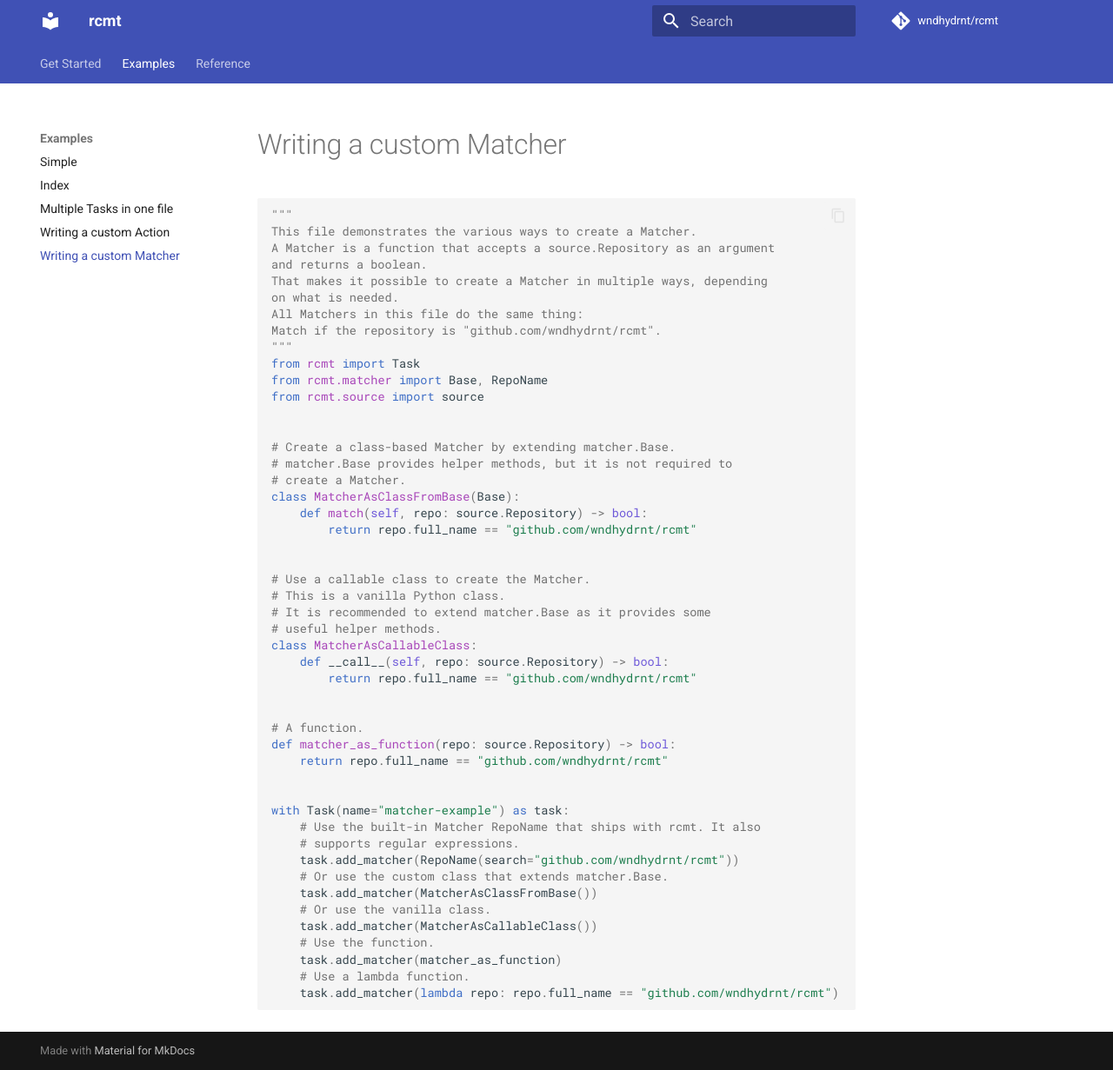
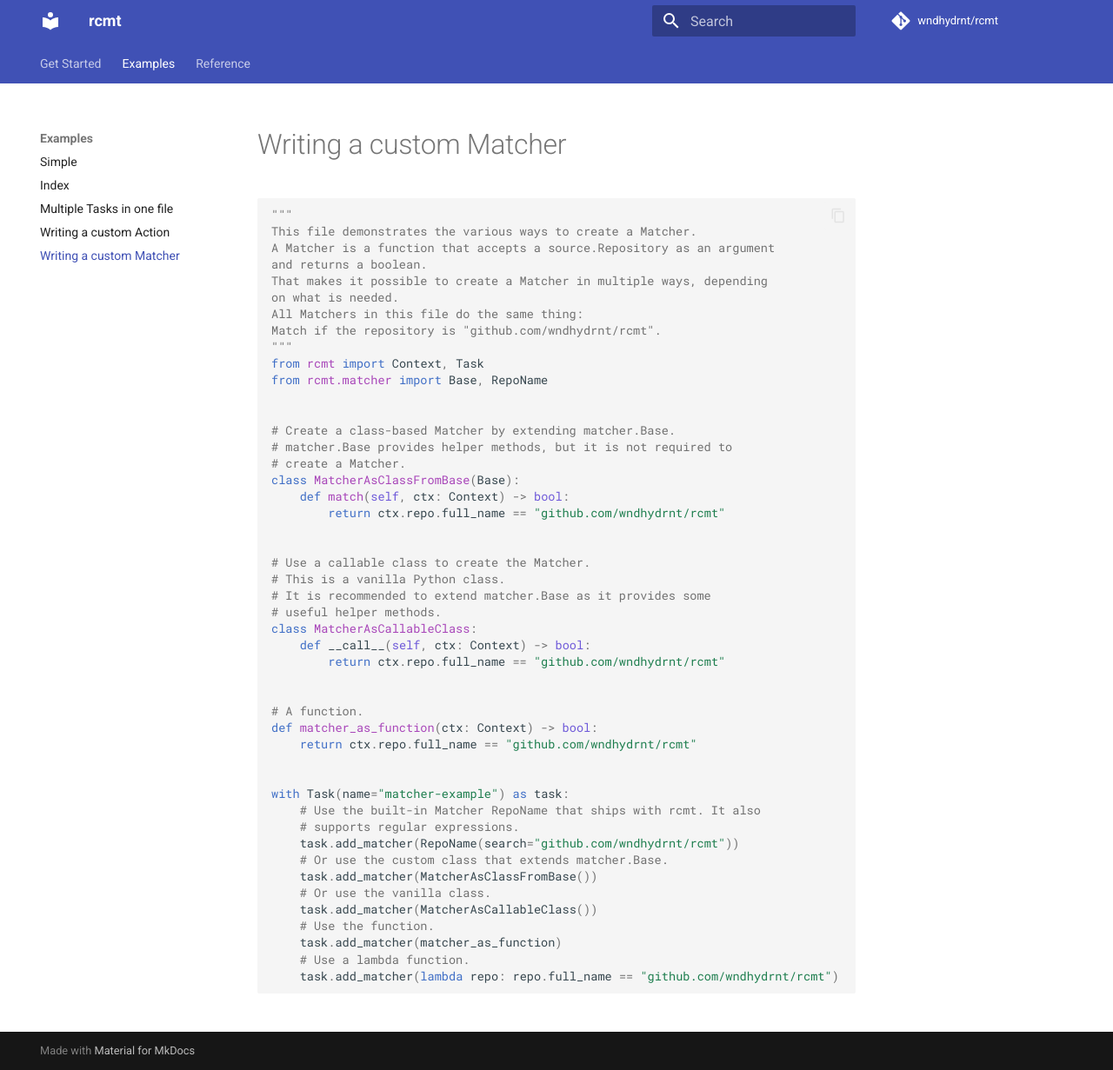
Before and after one commit to wndhydrnt/rcmt, an MkDocs documentation site: the page built from docs/examples/custom_matcher/index.md, in a window 1280 px wide and 1231 px high. Shown: the whole window at 87% size. Built offline with MkDocs 1.6.1 and Material for MkDocs 9.7.7, drawn with Linux system fonts in a browser that asks for light colours; comment, search, counter and statistics services are not loaded.

```diff
--- a/docs/examples/custom_matcher/task.py
+++ b/docs/examples/custom_matcher/task.py
@@ -7,17 +7,16 @@ on what is needed.
 All Matchers in this file do the same thing:
 Match if the repository is "github.com/wndhydrnt/rcmt".
 """
-from rcmt import Task
+from rcmt import Context, Task
 from rcmt.matcher import Base, RepoName
-from rcmt.source import source
 
 
 # Create a class-based Matcher by extending matcher.Base.
 # matcher.Base provides helper methods, but it is not required to
 # create a Matcher.
 class MatcherAsClassFromBase(Base):
-    def match(self, repo: source.Repository) -> bool:
-        return repo.full_name == "github.com/wndhydrnt/rcmt"
+    def match(self, ctx: Context) -> bool:
+        return ctx.repo.full_name == "github.com/wndhydrnt/rcmt"
 
 
 # Use a callable class to create the Matcher.
@@ -25,13 +24,13 @@ class MatcherAsClassFromBase(Base):
 # It is recommended to extend matcher.Base as it provides some
 # useful helper methods.
 class MatcherAsCallableClass:
-    def __call__(self, repo: source.Repository) -> bool:
-        return repo.full_name == "github.com/wndhydrnt/rcmt"
+    def __call__(self, ctx: Context) -> bool:
+        return ctx.repo.full_name == "github.com/wndhydrnt/rcmt"
 
 
 # A function.
-def matcher_as_function(repo: source.Repository) -> bool:
-    return repo.full_name == "github.com/wndhydrnt/rcmt"
+def matcher_as_function(ctx: Context) -> bool:
+    return ctx.repo.full_name == "github.com/wndhydrnt/rcmt"
 
 
 with Task(name="matcher-example") as task:
--- a/mkdocs.yml
+++ b/mkdocs.yml
@@ -6,6 +6,7 @@ nav:
   - Get Started:
       - rcmt: index.md
       - get-started/how-it-works.md
+      - get-started/templating.md
   - Examples:
       - examples/simple/index.md
       - examples/load_file/index.md
@@ -33,6 +34,7 @@ markdown_extensions:
           format: !!python/name:pymdownx.superfences.fence_code_format
   - pymdownx.tabbed:
       alternate_style: true
+  - tables
   - toc:
       permalink: true
 repo_name: wndhydrnt/rcmt
--- a/pyproject.toml
+++ b/pyproject.toml
@@ -54,6 +54,7 @@ alembic = "^1.8.1"
 pydantic-settings = "^2.0.3"
 semgrep = {version = "^1.39.0", optional = true}
 greenlet = "^3.0.0"
+jinja2 = "^3.1.2"
 
 [tool.poetry.group.docs]
 optional = true
--- a/rcmt/__init__.py
+++ b/rcmt/__init__.py
@@ -1,11 +1,13 @@
 import importlib.metadata
 
+from .context import Context
 from .rcmt import execute, options_from_config
 from .task import Run, Task, register_task
 from .validate import validate
 from .verify import execute as execute_verify
 
 __all__ = [
+    "Context",
     "Run",
     "Task",
     "execute",
```
Also changed, not shown: docs/examples/templating/task_custom.py (added, +28 -0 lines), docs/examples/templating/task_default.py (added, +20 -0 lines), docs/get-started/templating.md (added, +50 -0 lines), rcmt/source/source.py (+7 -2 lines), 10 other files.
